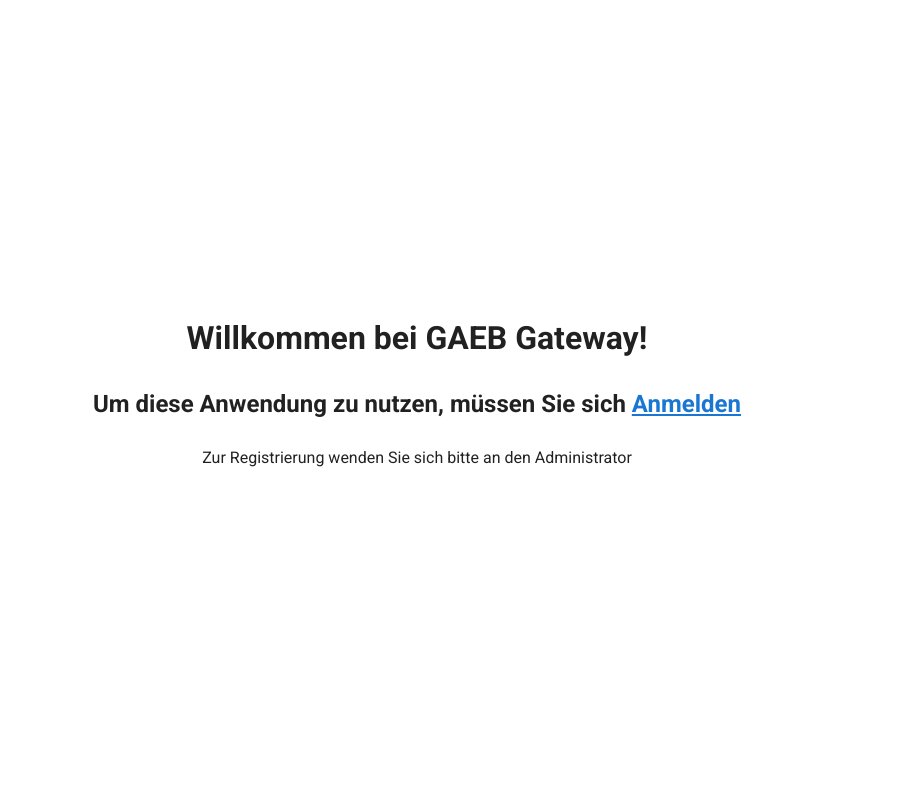
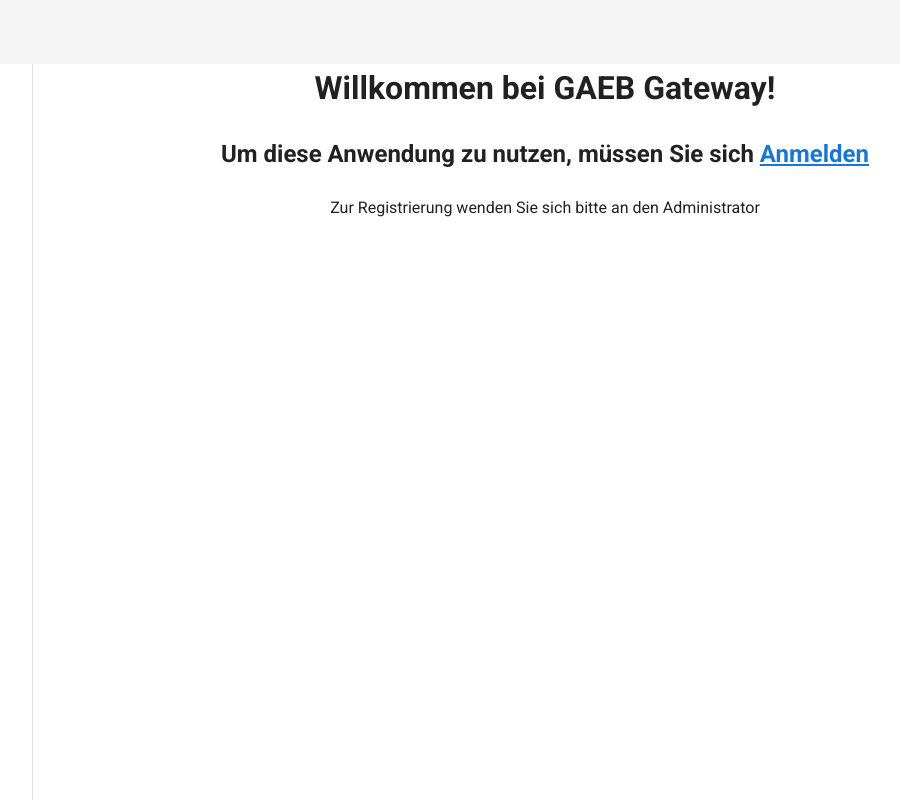
Before and after one commit to jeffnawroth/gaeb-gateway, a Vue app: page / in a window 1280 px wide. Shown: the whole page, without its empty margins (223-1123 px from the left). Built offline with nearby package versions, Linux system fonts and the light colour scheme.

Commit message:
+ New layout

```diff
--- a/src/App.vue
+++ b/src/App.vue
@@ -1,13 +1,17 @@
 <template>
   <v-app>
+    <v-app-bar
+      app
+      clipped-left
+      elevation="0"
+    />
+    <v-navigation-drawer
+      clipped
+      app
+    />
     <v-main>
-      <v-container
-        fluid
-        fill-height
-      >
-        <NotificationContainer />
-        <router-view />
-      </v-container>
+      <NotificationContainer />
+      <router-view />
     </v-main>
   </v-app>
 </template>
--- a/src/views/LoginView.vue
+++ b/src/views/LoginView.vue
@@ -1,4 +1,8 @@
 <template>
+  <v-container
+    fill-height
+    fluid
+  >
     <v-row>
       <v-col class="d-flex justify-center">
         <v-card width="500">
@@ -45,6 +49,7 @@
         </v-card>
       </v-col>
     </v-row>
+  </v-container>
 </template>
 
 <script lang="ts">
```
Lines whose indentation alone changed are shown as unchanged.
